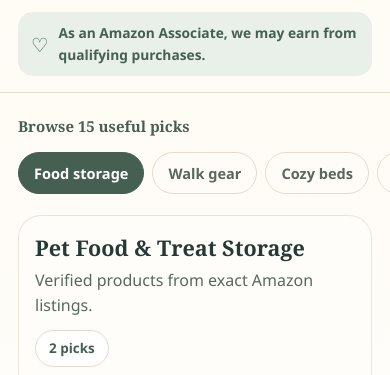
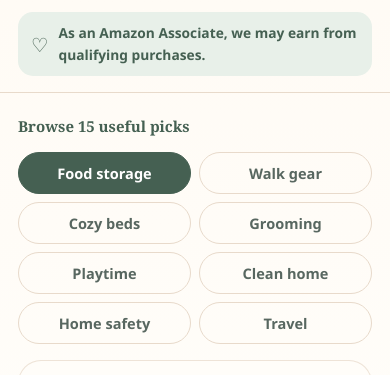
Before and after one commit to valeriasachel-png/whiskers-and-wags, a website: page picks.html in a window 390 px wide. Shown: the part 215-590 px from the top of the page. Drawn offline with Linux system fonts and the light colour scheme.

Commit message:
Show all store categories in mobile grid

```diff
--- a/styles.css
+++ b/styles.css
@@ -1546,20 +1546,15 @@
   }
 
   .category-filters {
-    flex-wrap: nowrap;
+    display: grid;
     gap: 8px;
-    margin: 0 -18px 14px;
-    overflow-x: auto;
-    padding: 0 18px 7px;
-    scrollbar-width: none;
-  }
-
-  .category-filters::-webkit-scrollbar {
-    display: none;
+    grid-template-columns: repeat(2, minmax(0, 1fr));
+    margin: 0 0 16px;
   }
 
   .category-filter {
-    flex-shrink: 0;
+    text-align: center;
+    width: 100%;
     padding: 10px 15px;
   }
 
```
